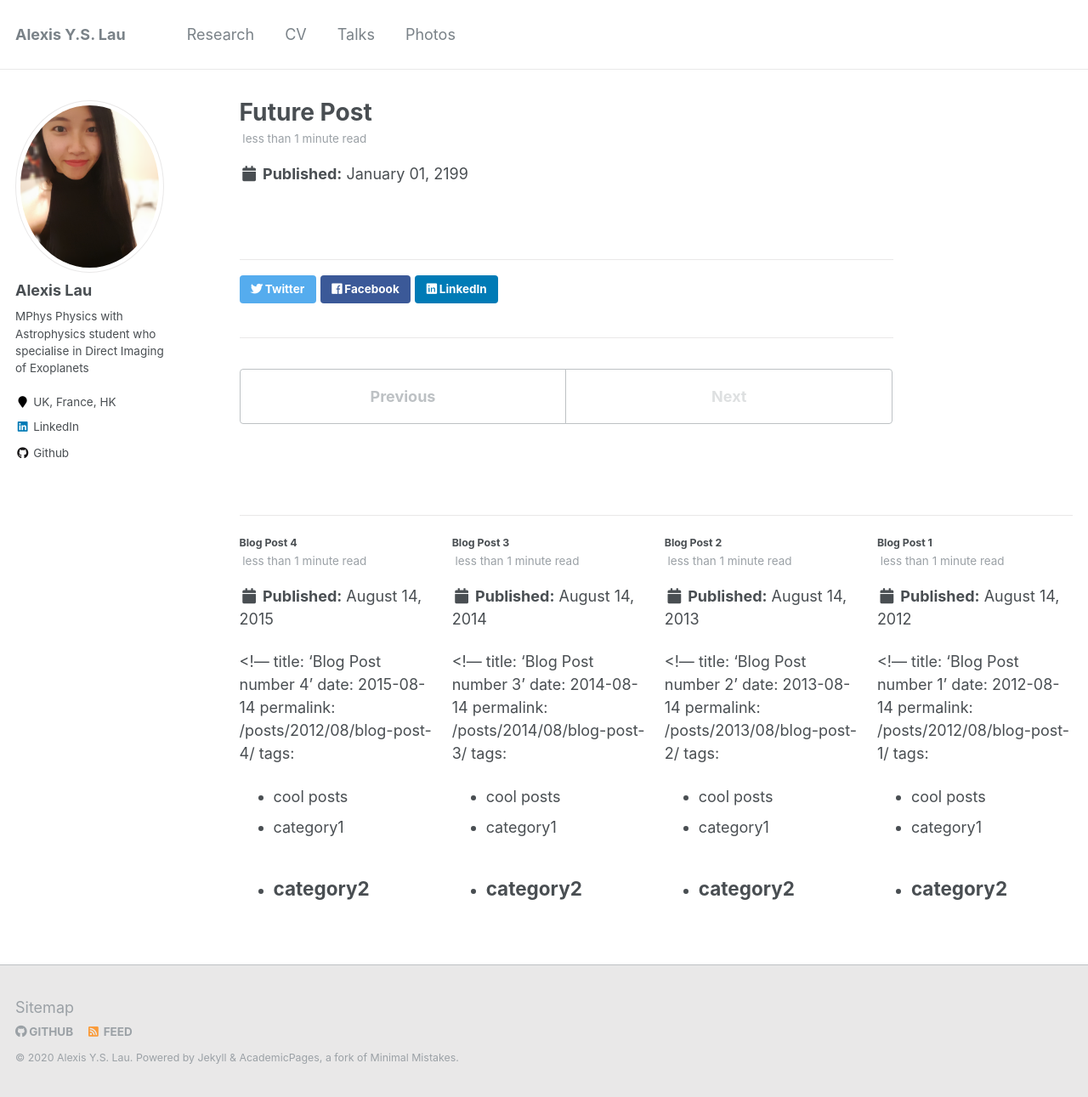
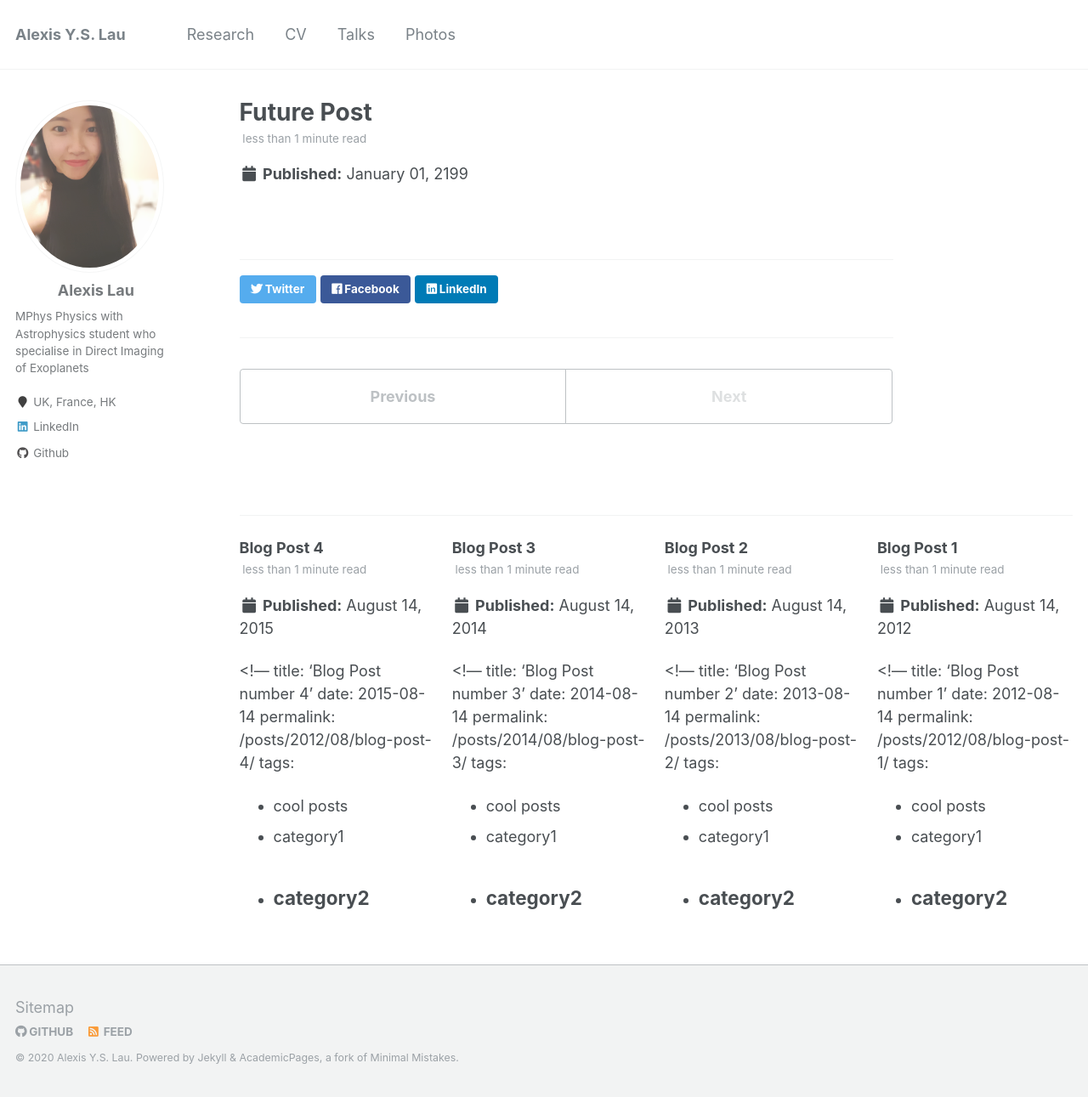
Before and after one commit to alexisyslau/_alexislau.github.io, a Jekyll site: the page built from _posts/2199-01-01-future-post.md, in a window 1280 px wide and 1291 px high. Shown: the whole window at 85% size. Built offline with Jekyll 4.4.1, drawn with Linux system fonts in a browser that asks for light colours.

Commit message:
Added Ln

```diff
--- a/_sass/_archive.scss
+++ b/_sass/_archive.scss
@@ -15,22 +15,15 @@
     }
 
     a {
-    text-decoration: underline;
-
-    &:hover {
-      text-decoration: underline;
-
-      img {
-        box-shadow: 0 0 10px rgba(#000, 0.25);
-      }
-    }
+      color: inherit;
+      text-decoration: none;
     }
   }
 
   .archive__subtitle {
     margin: 1.414em 0 0;
     padding-bottom: 0.5em;
-  font-size: $type-size-6;
+    font-size: $type-size-5;
     color: mix(#fff, $gray, 25%);
     border-bottom: 1px solid $border-color;
 
@@ -121,7 +114,7 @@
 
     .archive__item-title {
       margin-top: 0.5em;
-    font-size: $type-size-7;
+      font-size: $type-size-5;
     }
 
     .archive__item-excerpt {
@@ -164,7 +157,7 @@
 
   .feature__item {
     margin-bottom: 2em;
-  font-size: $type-size-5;
+    font-size: 1.25rem;
 
     @include breakpoint($small) {
       margin-bottom: 0;
@@ -178,7 +171,7 @@
 
     &--left {
       @include full();
-    font-size: $type-size-5;
+      font-size: 1.25rem;
 
       .archive__item-teaser {
         margin-bottom: 2em;
@@ -199,7 +192,7 @@
 
     &--right {
       @include full();
-    font-size: $type-size-5;
+      font-size: 1.25rem;
 
       .archive__item-teaser {
         margin-bottom: 2em;
@@ -222,7 +215,7 @@
 
     &--center {
       @include full();
-    font-size: $type-size-5;
+      font-size: 1.25rem;
 
       .archive__item-teaser {
         margin-bottom: 2em;
--- a/_sass/_sidebar.scss
+++ b/_sass/_sidebar.scss
@@ -15,7 +15,7 @@
 
     @include breakpoint($large) {
       @include span(2 of 12);
-    opacity: 1;
+      opacity: 0.75;
       -webkit-transition: opacity 0.2s ease-in-out;
               transition: opacity 0.2s ease-in-out;
 
@@ -73,8 +73,7 @@
     display: table-cell;
     vertical-align: top;
     width: 36px;
-  // set width only, for non-square avatars
-  // height: 36px;
+    height: 36px;
 
     @include breakpoint($large) {
       display: block;
@@ -110,6 +109,7 @@
 
   .author__name {
     margin: 0;
+    text-align: center;
 
     @include breakpoint($large) {
       margin-top: 10px;
--- a/_sass/_variables.scss
+++ b/_sass/_variables.scss
@@ -6,7 +6,7 @@
    Typography
    ========================================================================== */
 
-$doc-font-size              : 16;
+   $doc-font-size              : 12;
 
    /* paragraph indention */
    $paragraph-indent           : false; // true, false (default)
@@ -51,7 +51,7 @@ $gray                       : #7a8288;
    $dark-gray                  : mix(#000, $gray, 40%);
    $darker-gray                : mix(#000, $gray, 60%);
    $light-gray                 : mix(#fff, $gray, 50%);
-$lighter-gray               : mix(rgb(245, 243, 243), $gray, 90%);
+   $lighter-gray               : mix(#fff, $gray, 90%);
 
    $body-color                 : #fff;
    $background-color           : #fff;
@@ -65,6 +65,7 @@ $success-color              : #62c462;
    $warning-color              : #f89406;
    $danger-color               : #ee5f5b;
    $info-color                 : #52adc8;
+   $info-color2                : #697a87;
 
    /* brands */
    $behance-color              : #1769FF;
@@ -90,7 +91,7 @@ $xing-color                 : #006567;
 
 
    /* links */
-$link-color                 : $info-color;
+   $link-color                 : mix($info-color2, $info-color, 50%);
    $link-color-hover           : mix(#000, $link-color, 25%);
    $link-color-visited         : mix(#fff, $link-color, 25%);
    $masthead-link-color        : $primary-color;
```
Also changed, not shown: _sass/_base.scss (indentation only), _sass/_footer.scss (indentation only), _sass/_reset.scss (indentation only). Lines whose indentation alone changed are shown as unchanged.
